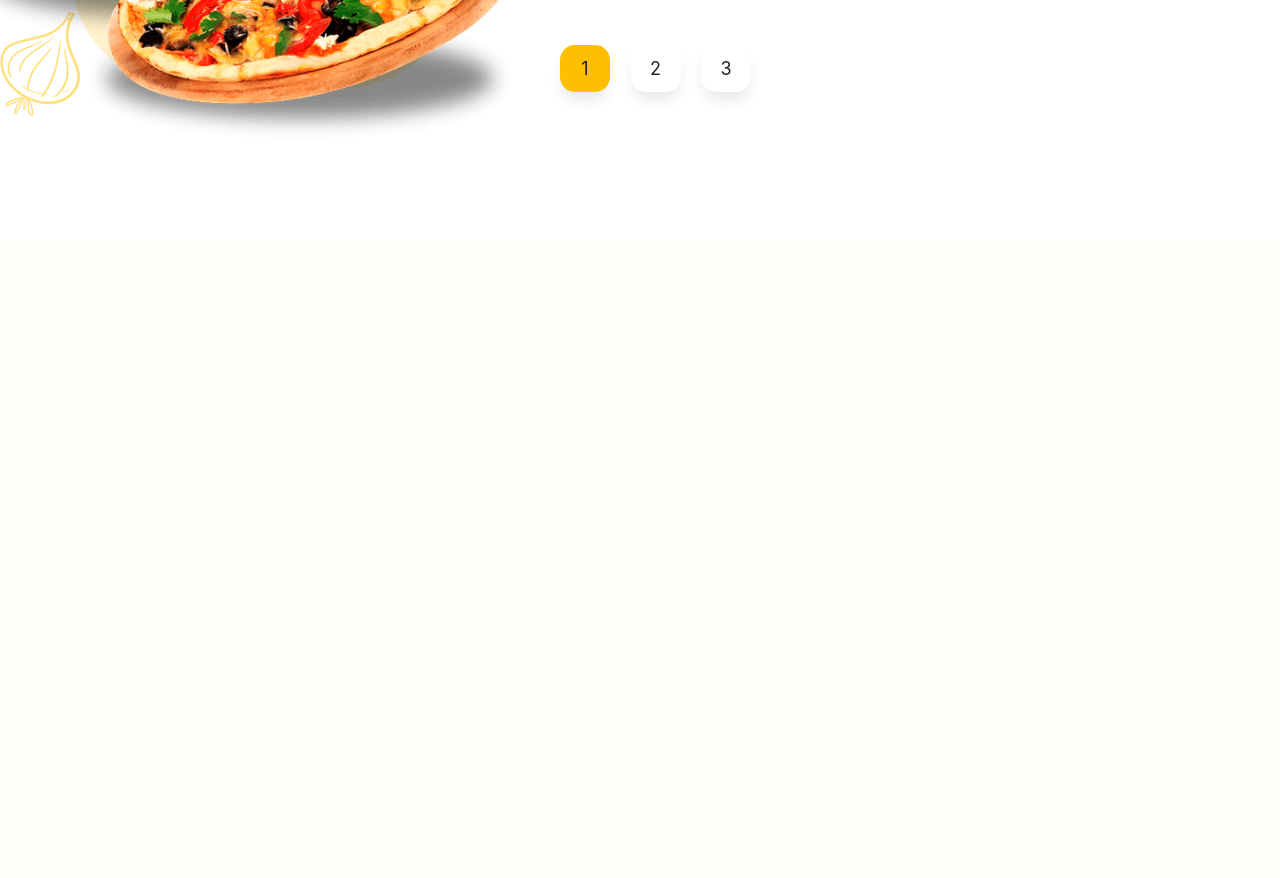
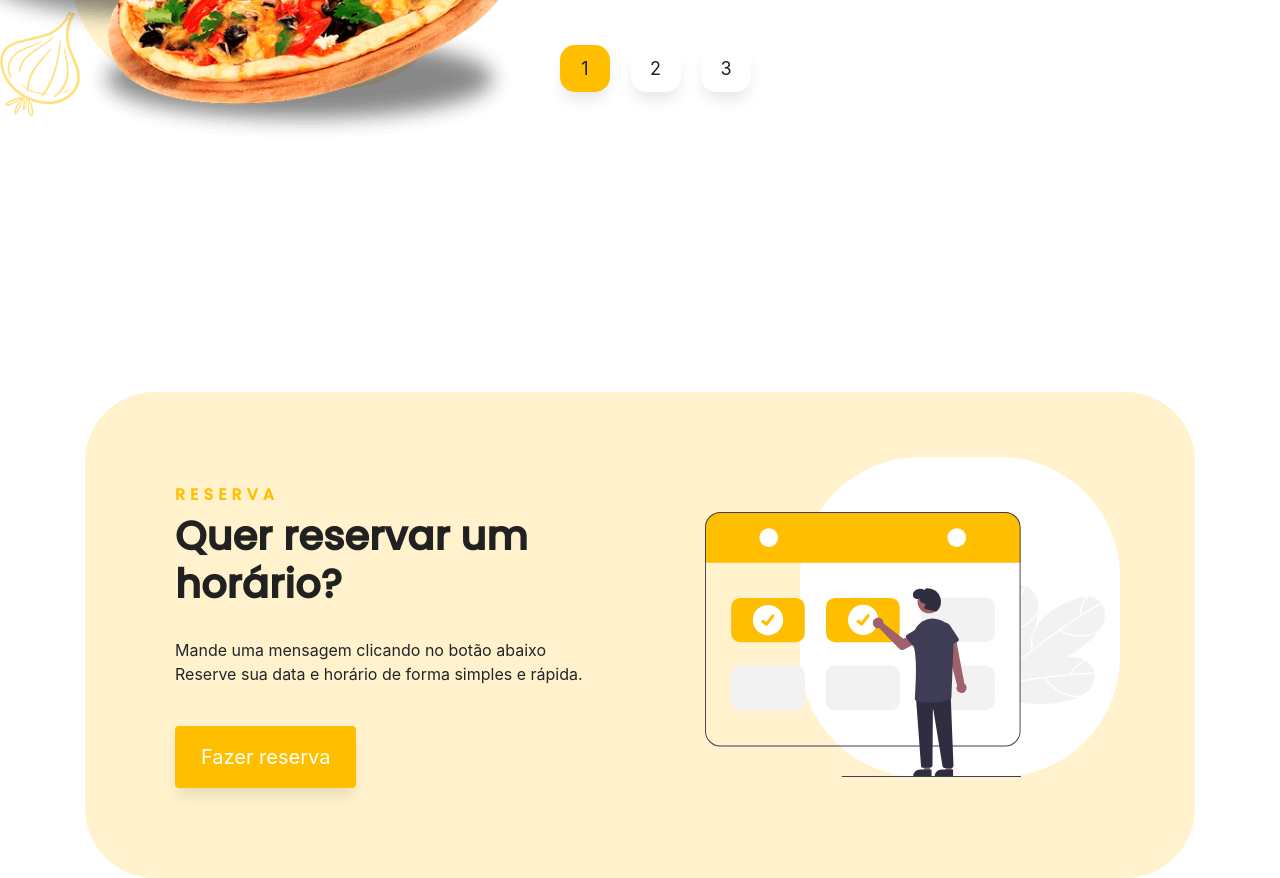
Before and after one commit to brunomarques97/Loja-whatsApp, a plain HTML site: page index.html in a window 1280 px wide. Shown: the part 2965-3843 px from the top of the page. Before the commit the page ends 3207 px from the top, so only its background shows below. Drawn offline with Linux system fonts and the light colour scheme.

Commit message:
Criação da seção de reservas

```diff
--- a/css/main.css
+++ b/css/main.css
@@ -394,3 +394,26 @@ a.nav-brand{
     justify-content: center;
     align-items: end;
 }
+
+/*reservas*/
+.reserva{
+    padding-top: 100px;
+    padding-top: 150px;
+}
+.card-secundary{
+    background-color: var(--color-secundary);
+    border-radius: 70px;
+    padding: 90px;
+}
+.card-reserva{
+    height: 320px;
+    width: 320px;
+    border-radius: 120px;
+    background-color: var(--color-white);
+    position: absolute;
+    right: 0;
+    top: -25px;
+}
+.reserva .img-banner img{
+    width: 100%;
+}
--- a/index.html
+++ b/index.html
@@ -312,7 +312,38 @@
     </section>
 
     <section id="reservas" class="reserva">
+        <div class="container">
+            <div class="row">
+                <div class="col-12">
 
+                    <div class="card-secundary">
+                        <div class="row">
+                            <div class="col-7">
+                                <span class="hint-title"><b>Reserva</b></span>
+                                <h1 class="title">
+                                    <b>Quer reservar um horário?</b>
+                                </h1>
+                                <p class="pr-5">
+                                    Mande uma mensagem clicando no botão abaixo
+                                    <br>
+                                    Reserve sua data e horário de forma simples e rápida.
+                                </p>
+                                <a class="btn btn-yellow mt-4">
+                                    Fazer reserva
+                                </a>
+                            </div>
+                            <div class="col-5">
+                                <div class="card-reserva"></div>
+                                <div class="d-flex img-banner">
+                                    <img src="./img/icone-reserva.svg" alt="icone-reserva">
+                                </div>
+                            </div>
+                        </div>
+                    </div>
+
+                </div>
+            </div>
+        </div>
     </section>
 
     <footer></footer>
```
